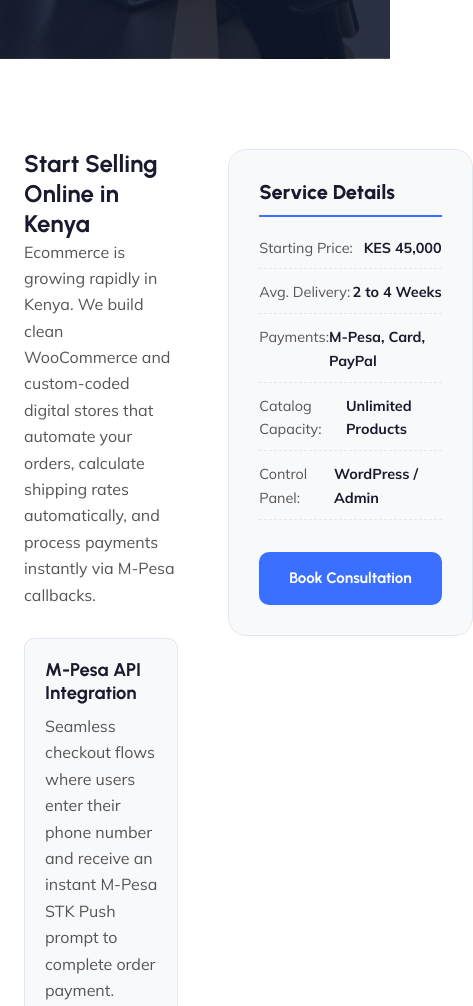
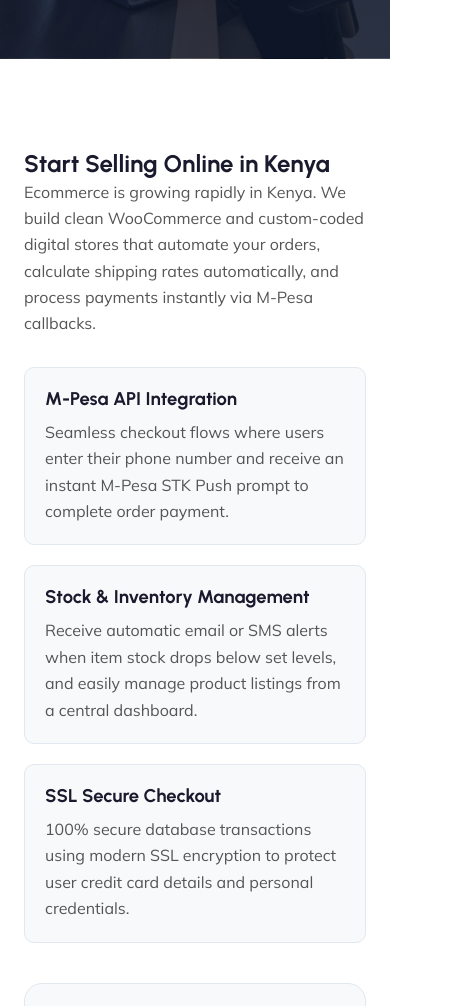
Before and after one commit to eliasmwangi414-bit/BamTech, a plain HTML site: page ecommerce.html in a window 390 px wide. Shown: the part 409-1415 px from the top of the page, 473 px wide, since content can reach past the window. Drawn offline with nearby package versions, Linux system fonts and the light colour scheme.

Commit message:
Fix: Add mobile layout media query to stack service details columns on all subpages

```diff
--- a/ecommerce.html
+++ b/ecommerce.html
@@ -92,6 +92,16 @@
     }
     .spec-item strong {
       color: var(--color-dark);
+    }
+
+    @media (max-width: 991px) {
+      .details-grid {
+        grid-template-columns: 1fr;
+        gap: 40px;
+      }
+      .spec-sidebar {
+        position: static;
+      }
     }
   </style>
 </head>
```
Also changed, not shown: mpesa-integration.html (+10 -0 lines), portfolio-design.html (+10 -0 lines), pos-systems.html (+10 -0 lines), seo-ux.html (+10 -0 lines), web-design.html (+10 -0 lines).
